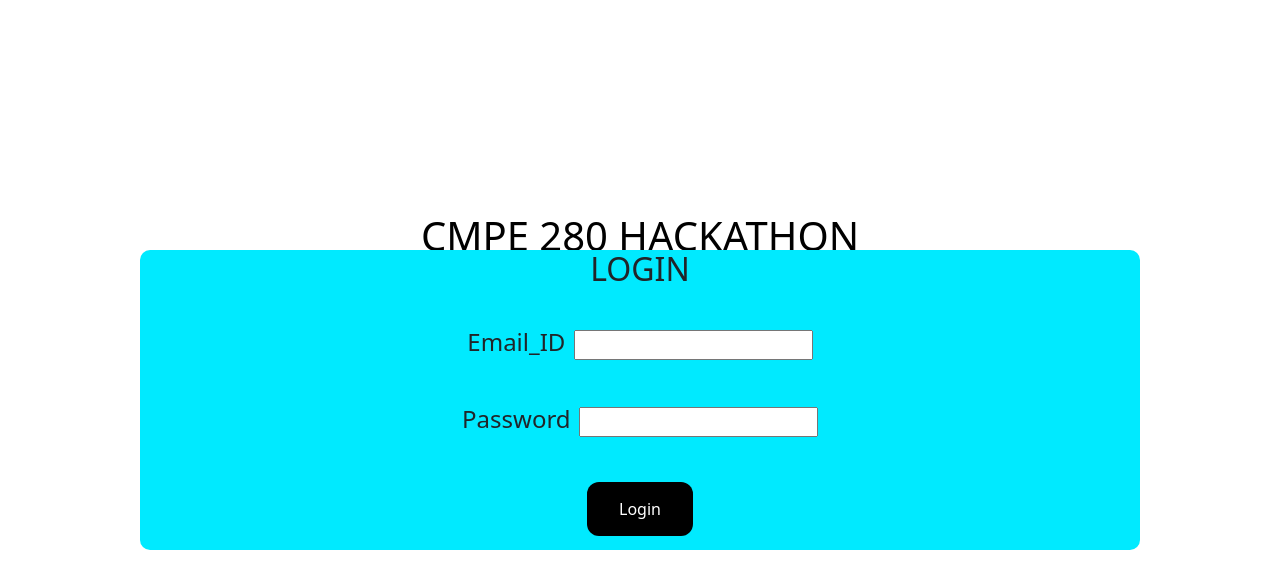
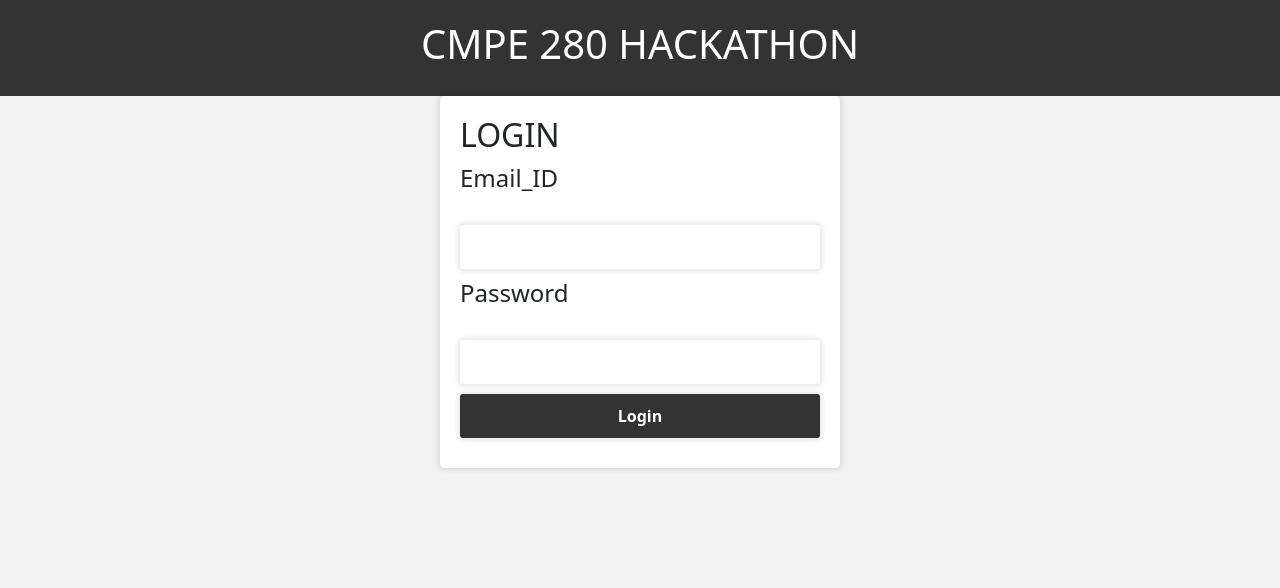
Before and after one commit to harshanirudh/CMPE-280-Hackathon, a React (Create React App) app: page / in a window 1280 px wide. Shown: the top 588 px of the page. Built offline with nearby package versions, Linux system fonts and the light colour scheme.

Commit message:
CSS Changes

```diff
--- a/src/App.css
+++ b/src/App.css
@@ -4,7 +4,8 @@
 
 .nav-main-elements{
     margin: 30px;
-    font-size: 12px;
+    font-size: 15px;
+    background-color: #aed7f0;
 }
 
 .vl {
@@ -18,8 +19,8 @@
 
 .header-elements{
     padding: 10px;
-    font-size: 17px;
-    font-weight: bold;
+    font-size: 25px;
+    font-weight: bolder;
 }
 
 .main-container{
--- /dev/null
+++ b/src/components/Login.module.css
@@ -0,0 +1,63 @@
+.loginBg {
+    background-color: #f2f2f2;
+    height: 100vh;
+  }
+
+  .headerLogin {
+    background-color: #333;
+    color: white;
+    padding: 20px;
+    text-align: center;
+  }
+
+  .login {
+    background-color: white;
+    border-radius: 5px;
+    box-shadow: 0 0 5px 2px rgba(0,0,0,0.1);
+    margin: 0 auto;
+    max-width: 400px;
+    padding: 20px;
+  }
+
+  .login header {
+    font-size: 18px;
+    font-weight: bold;
+    margin-bottom: 10px;
+  }
+
+  .formElements {
+    margin-bottom: 10px;
+  }
+
+  .formElements label {
+    display: block;
+    font-size: 16px;
+    font-weight: bold;
+  }
+
+  .formElements input[type="email"],
+  .formElements input[type="password"] {
+    border: none;
+    border-radius: 3px;
+    box-shadow: 0 0 5px 2px rgba(0,0,0,0.1);
+    font-size: 16px;
+    padding: 10px;
+    width: 100%;
+  }
+
+  .buttonLogin {
+    background-color: #333;
+    border: none;
+    border-radius: 3px;
+    box-shadow: 0 0 5px 2px rgba(0,0,0,0.1);
+    color: white;
+    cursor: pointer;
+    font-size: 16px;
+    font-weight: bold;
+    padding: 10px;
+    width: 100%;
+  }
+
+  .buttonLogin:hover {
+    background-color: #555;
+  }
--- a/src/components/home.js
+++ b/src/components/home.js
@@ -47,7 +47,7 @@
                 <Header />
             </div>
             <div className='row'>
-                <div className='col-md-2'><NavBar country={selectedCountry} /></div>
+                <div className='col-md-2' style={{"background-color":"aliceblue"}}><NavBar country={selectedCountry} /></div>
                 <div className="col-md-1 vl"></div>
                 <div className='col-md-8 main-container'>
                     <div className="row">
--- a/src/components/login.js
+++ b/src/components/login.js
@@ -1,38 +1,35 @@
-
 import { Link , useNavigate} from 'react-router-dom';
-
+import styles from './Login.module.css';
 
 const Login = () => {
-
     const navigate = useNavigate();
 
     const onLogin = (e) => {
-
         e.preventDefault();
         navigate("/home");
     }
 
     return(
-        <div className='login-bg'>
+        <div className={styles.loginBg}>
             <form>
-                <div className='header-login'>
+                <div className={styles.headerLogin}>
                     <h1>CMPE 280 HACKATHON</h1>
                 </div>
-                <div className='login'>
+                <div className={styles.login}>
                     <header><h2>LOGIN</h2></header>
 
-                    <div className="form-elements">
-                        <label for="username"><h4>Email_ID</h4></label> &nbsp;
+                    <div className={styles.formElements}>
+                        <label htmlFor="username"><h4>Email_ID</h4></label> &nbsp;
                         <input type="email" name="email"></input>
                     </div>
 
-                    <div className="form-elements">
-                        <label for="password"><h4>Password</h4></label> &nbsp;
+                    <div className={styles.formElements}>
+                        <label htmlFor="password"><h4>Password</h4></label> &nbsp;
                         <input type="password" name="password"></input>
                     </div>
 
-                    <div className="form-elements" >
-                        <input onClick={(e)=>onLogin(e)} className="button-login" id="form-btn" type="submit" value="Login"></input>
+                    <div className={styles.formElements} >
+                        <input onClick={(e)=>onLogin(e)} className={styles.buttonLogin} id="form-btn" type="submit" value="Login"></input>
                     </div>
                 </div>
             </form>
--- a/src/components/nav.js
+++ b/src/components/nav.js
@@ -47,7 +47,7 @@
         <div>
             <div className="Macro">
                 <div className='nav-main-elements'>
-                    <Link to="/home"><h6>Macroeconomic(USD)</h6></Link>
+                    <Link to="/home"><h6>Macroeconomic (USD)</h6></Link>
                     <DndProvider backend={HTML5Backend}>
                         <div className='pets'>
                             {macroeconomic.map(mc => <MenuCard draggable id={mc.id} name={mc.name} chart={mc.chart} />)}
```
Also changed, not shown: 1 other file (tests, documents, lock files or other folders).
